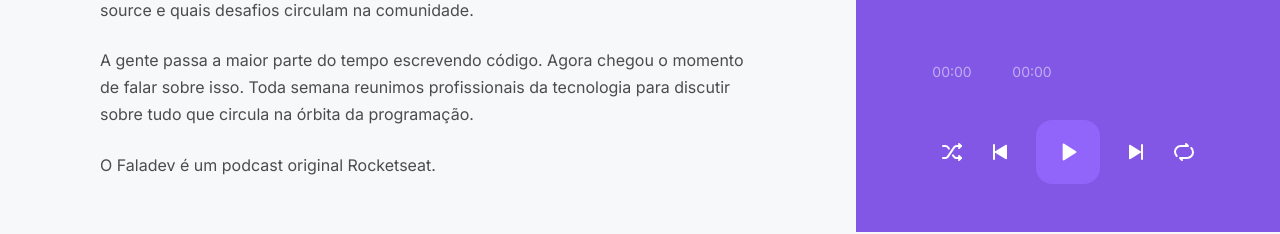
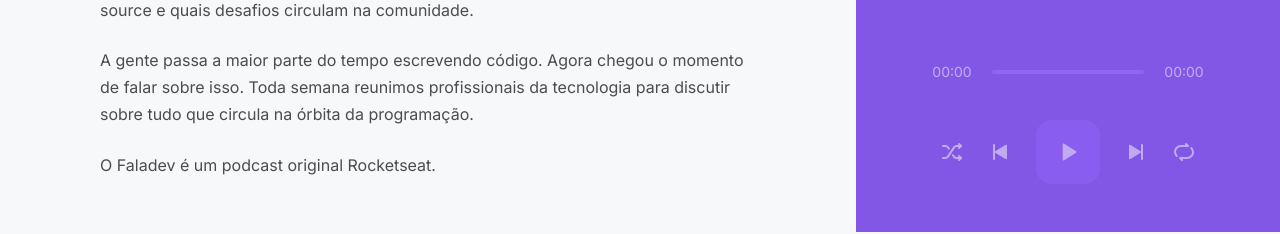
Before and after one commit to maxtrodaro/podcast-nlw, a Next.js app: page /episodes/a-importancia-da-contribuicao-em-open-source in a window 1280 px wide. Shown: the part 568-802 px from the top of the page. Built offline with nearby package versions, Linux system fonts and the light colour scheme; data requests are answered from the project's data file.

Commit message:
context without ts

```diff
--- a/src/components/Player/Player.tsx
+++ b/src/components/Player/Player.tsx
@@ -1,10 +1,31 @@
 import Image from "next/image";
 import styles from "./styles.module.scss";
-import { useContext } from "react";
+import { useContext, useRef, useEffect } from "react";
+import Slider from "rc-slider";
 import { PlayerContext } from "../../contexts/PlayerContext";
 
+import "rc-slider/assets/index.css";
+
 const Player = () => {
-  const { episodeList, currentEpisodeIndex } = useContext(PlayerContext);
+  const audioRef = useRef<HTMLAudioElement>(null);
+
+  const {
+    episodeList,
+    currentEpisodeIndex,
+    isPlaying,
+    togglePlay,
+    setPlayingState,
+  } = useContext(PlayerContext);
+
+  useEffect(() => {
+    if (!audioRef.current) return;
+
+    if (isPlaying) {
+      audioRef.current.play();
+    } else {
+      audioRef.current.pause();
+    }
+  }, [isPlaying]);
 
   const episode = episodeList[currentEpisodeIndex];
 
@@ -35,24 +56,53 @@
       <footer className={!episode ? styles.empty : ""}>
         <div className={styles.progress}>
           <span>00:00</span>
-          <div className={styles.emptySlider} />
+          <div className={styles.slider}>
+            {episode ? (
+              <Slider
+                trackStyle={{ backgroundColor: "#04d361" }}
+                railStyle={{ backgroundColor: "#9f75ff" }}
+                handleStyle={{ borderColor: "#04d361", borderWidth: 4 }}
+              />
+            ) : (
+              <div className={styles.emptySlider} />
+            )}
+          </div>
           <span>00:00</span>
         </div>
 
+        {episode && (
+          <audio
+            src={episode.url}
+            ref={audioRef}
+            autoPlay
+            onPlay={setPlayingState(true)}
+            onPause={setPlayingState(false)}
+          />
+        )}
+
         <div className={styles.buttons}>
-          <button type="button">
+          <button type="button" disabled={!episode}>
             <img src="/shuffle.svg" alt="Embaralhar" />
           </button>
-          <button type="button">
+          <button type="button" disabled={!episode}>
             <img src="/play-previous.svg" alt="Tocar anterior" />
           </button>
-          <button type="button" className={styles.playButton}>
-            <img src="/play.svg" alt="Tocar" />
+          <button
+            type="button"
+            className={styles.playButton}
+            disabled={!episode}
+            onClick={togglePlay}
+          >
+            {isPlaying ? (
+              <img src="/pause.svg" alt="Tocar" />
+            ) : (
+              <img src="/play.svg" alt="Tocar" />
+            )}
           </button>
-          <button type="button">
+          <button type="button" disabled={!episode}>
             <img src="/play-next.svg" alt="Tocar próxima" />
           </button>
-          <button type="button">
+          <button type="button" disabled={!episode}>
             <img src="/repeat.svg" alt="Repetir" />
           </button>
         </div>
--- a/src/contexts/PlayerContext.ts
+++ b/src/contexts/PlayerContext.ts
@@ -16,5 +16,8 @@
 export const PlayerContext = createContext({
   episodeList: [],
   currentEpisodeIndex: 0,
+  isPlaying: false,
   play: (episode: Episode) => {},
+  setPlayingState: (state: boolean) => {},
+  togglePlay: () => {},
 });
--- a/src/pages/_app.tsx
+++ b/src/pages/_app.tsx
@@ -10,14 +10,33 @@
 function MyApp({ Component, pageProps }) {
   const [episodeList, setEpisodeList] = useState([]);
   const [currentEpisodeIndex, setCurrentEpisodeIndex] = useState(0);
+  const [isPlaying, setIsPlaying] = useState(false);
 
   function play(episode) {
     setEpisodeList([episode]);
     setCurrentEpisodeIndex(0);
+    setIsPlaying(true);
+  }
+
+  function togglePlay() {
+    setIsPlaying(!isPlaying);
+  }
+
+  function setPlayingState(state: boolean) {
+    setIsPlaying(false);
   }
 
   return (
-    <PlayerContext.Provider value={{ episodeList, currentEpisodeIndex, play }}>
+    <PlayerContext.Provider
+      value={{
+        episodeList,
+        currentEpisodeIndex,
+        play,
+        isPlaying,
+        togglePlay,
+        setPlayingState,
+      }}
+    >
       <div className={styles.wrapper}>
         <main>
           <Header />
```
